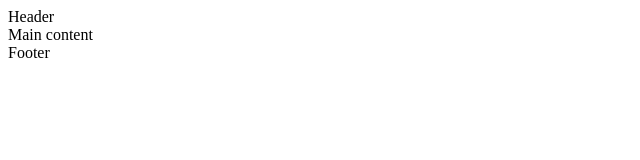
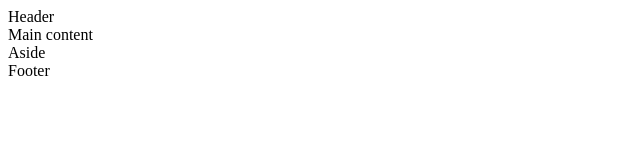
Before and after one commit to sebounti/holbertonschool-web_front_end, a plain HTML site: page html_advanced/article.html in a window 1280 px wide. Shown: the full height of the page, 0-640 px from the left. Drawn offline with Linux system fonts and the light colour scheme.

Commit message:
update task 4

```diff
--- a/html_advanced/article.html
+++ b/html_advanced/article.html
@@ -3,7 +3,7 @@
     <head>
         <meta charset="utf-8">
         <meta name="viewport" content="width=device-width, initial-scale=1.0 viewport-fit=cover">
-        <title>Article - Techium<aside>Aside</aside></title>
+        <title>Article - Techium</title>
         <meta name="description" content="Techium is a digital agency">
         <link rel="icon" type="image/x-icon" href="./favicon.ico">
         <link rel="icon" type="image/png" href="./favicon.png">
@@ -13,7 +13,9 @@
         <header>Header</header>
 
         <!-- Main content -->
-        <main>Main content</main>
+        <main>
+          Main content<aside>Aside</aside>
+        </main>
 
         <!-- Footer -->
         <footer>Footer</footer>
```
